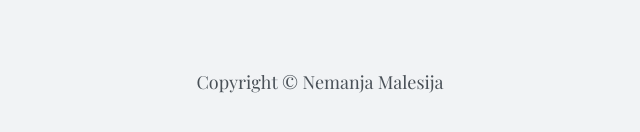
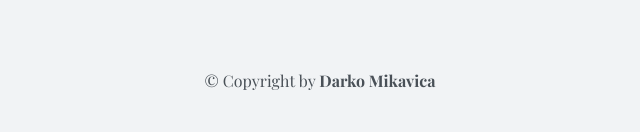
Before and after one commit to dakson99/paper-rock-scissors, a website: page index.html in a window 1280 px wide. Shown: the part 700-832 px from the top of the page, 320-960 px from the left. Drawn offline with nearby package versions, Linux system fonts and the light colour scheme.

Commit message:
Add copyright

```diff
--- a/index.html
+++ b/index.html
@@ -56,7 +56,9 @@
     </div>
     <div class="overlay hidden"></div>
     <footer class="cpyright">
-      <p class="paragraph__footer">Copyright &copy; Nemanja Malesija</p>
+      <p class="paragraph__footer">
+        &copy; Copyright by <strong>Darko Mikavica</strong>
+      </p>
     </footer>
     <script src="script.js"></script>
   </body>
--- a/style.css
+++ b/style.css
@@ -147,6 +147,6 @@ body {
 
 .paragraph__footer {
   text-align: center;
-  font-size: 1.8rem;
+  font-size: 1.6rem;
   color: #495057;
 }
```
